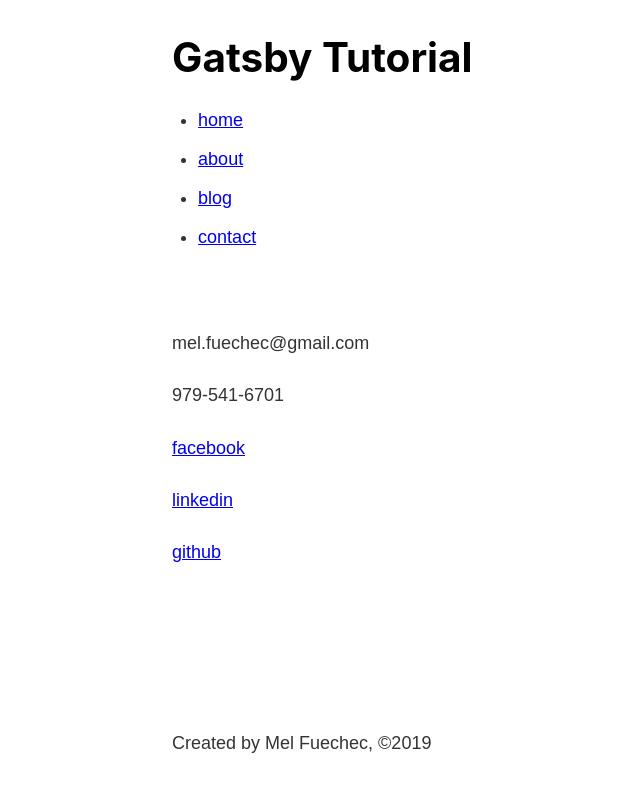
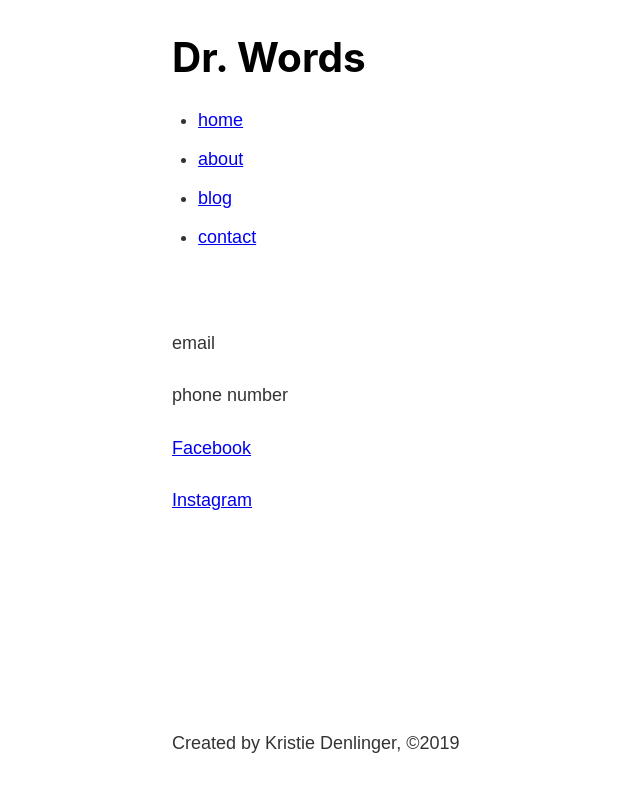
Before and after one commit to melfuechec/gatsby, a Gatsby site: page /contact in a window 1280 px wide. Shown: the whole page, without its empty margins (111-751 px from the left). Built offline with nearby package versions, Linux system fonts and the light colour scheme; Gatsby itself is replaced by a stand-in of ours.

Commit message:
convert to kristies blog

```diff
--- a/gatsby-config.js
+++ b/gatsby-config.js
@@ -11,8 +11,8 @@
 module.exports = {
   /* Your site config here */
   siteMetadata: {
-    title: "Gatsby Tutorial",
-    author: "Mel Fuechec"
+    title: "Dr. Words",
+    author: "Kristie Denlinger"
   },
   plugins: [
     'gatsby-plugin-react-helmet',
--- a/src/components/Header.js
+++ b/src/components/Header.js
@@ -36,7 +36,6 @@
         </ul>
         </nav>
         </header>
-
     )
 }
 
--- a/src/pages/blog.js
+++ b/src/pages/blog.js
@@ -23,7 +23,7 @@
     return (
         <Layout>
         <Head title="Blog" />
-            <title>My Blog</title>
+            <title>My Resale Items</title>
             <ol className={blogStyles.posts}>
                 {
                     data.allContentfulBlogPost.edges.map((edge) => {
--- a/src/pages/contact.js
+++ b/src/pages/contact.js
@@ -7,11 +7,10 @@
         <Layout>
         <Head title="Contact"/>
             <title>Contact me!</title>
-            <p>mel.fuechec@gmail.com</p>
-            <p>979-541-6701</p>
-            <p><a href='https://www.facebook.com/mel.fuechec' target='_blank'>facebook</a></p>
-            <p><a href='https://www.linkedin.com/in/mel-fuechec/'>linkedin</a></p>
-            <p><a href='https://github.com/melfuechec'>github</a></p>
+            <p>email</p>
+            <p>phone number</p>
+            <p><a href='https://www.facebook.com/kristie.denlinger' target='_blank'>Facebook</a></p>
+            <p><a href='https://www.instagram.com/kdenlin/' target='_blank'>Instagram</a></p>
         </Layout>
     )
 }
--- a/src/pages/index.js
+++ b/src/pages/index.js
@@ -8,8 +8,8 @@
         <Layout>
         <Head title="Home"/>
             <h1>Hello</h1>
-            <h2>I'm mel, a full stack developer in Austin, Tx</h2>
-            <p>Need a developer? <Link to='/contact'>Contact me.</Link></p>
+            <h2>I'm Kristie, a Linguistics PhD candidate at the University of Texas in Austin, TX </h2>
+            <p> <Link to='/contact'>Contact me.</Link></p>
         </Layout>
     )
 }
```
Also changed, not shown: src/pages/about.js (+4 -3 lines), src/pages/boo-boo.png (added).
